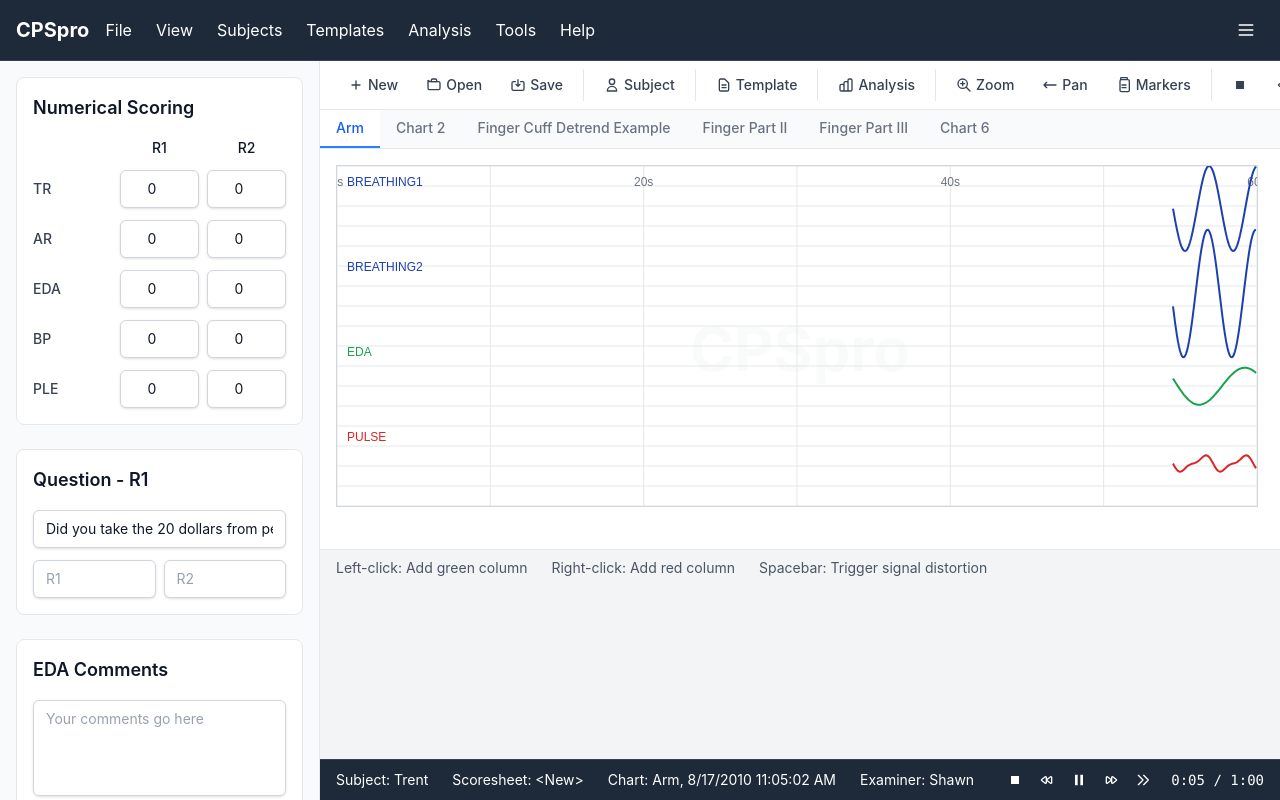
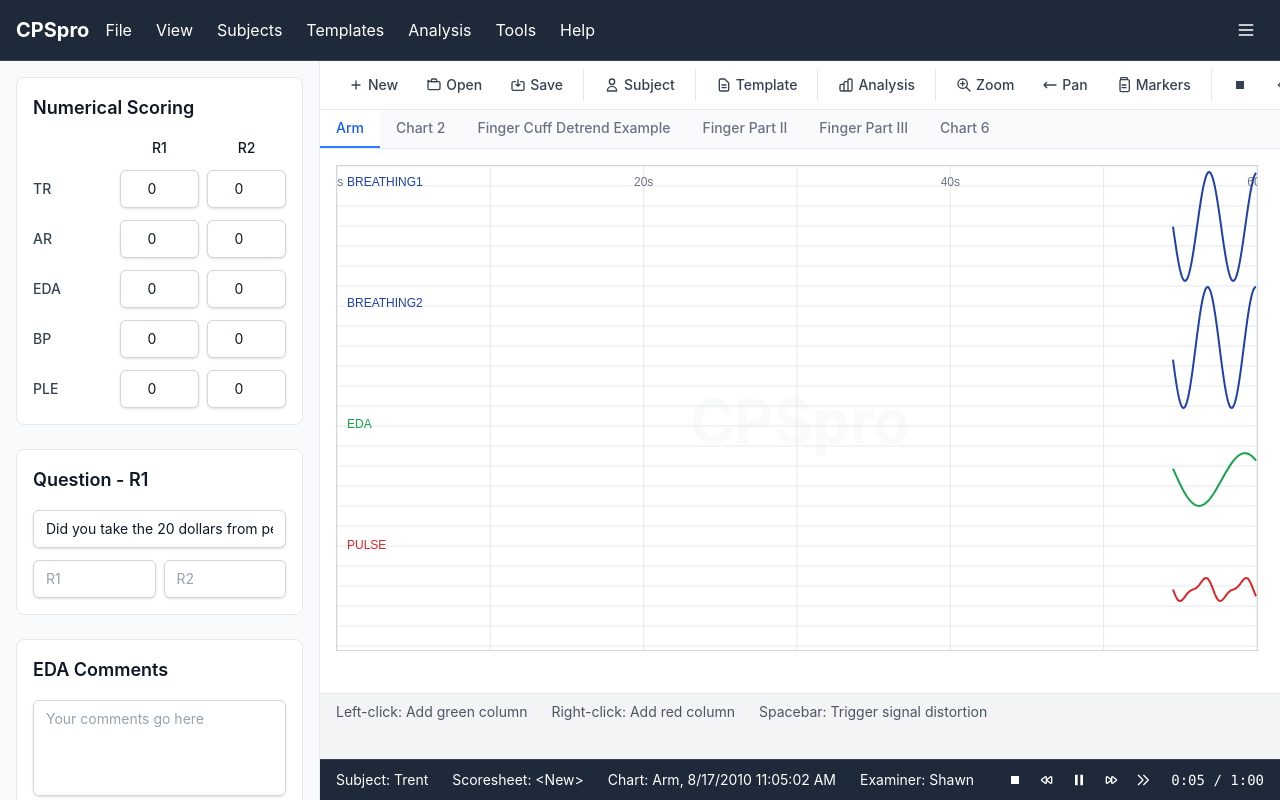
Before and after one commit to uusammmaa/Medical-Instrument-Simulator-, a Next.js app: page / in a window 1280 px wide. Built offline with nearby package versions, Linux system fonts and the light colour scheme.

Commit message:
Add pnpm-lock.yaml to manage package dependencies and versions, ensuring consistent installations across environments. Update ChartArea component to set minimum height to 68vh for improved layout. Adjust initial signal amplitudes in simulatorStore for more realistic simulation behavior.

```diff
--- a/src/components/chart/ChartArea.tsx
+++ b/src/components/chart/ChartArea.tsx
@@ -110,7 +110,7 @@ export const ChartArea: React.FC = () => {
       <div
         id="chart-container"
         className="flex-1 relative overflow-hidden"
-        style={{ minHeight: '400px' }}
+        style={{ minHeight: '68vh' }}
         onContextMenu={(e) => e.preventDefault()}
       >
         <div className="absolute inset-0 p-4">
--- a/src/store/simulatorStore.ts
+++ b/src/store/simulatorStore.ts
@@ -8,7 +8,7 @@ const initialSignals: SignalData[] = [
     id: 'breathing1',
     type: 'breathing1',
     color: '#1e40af', // Dark blue
-    amplitude: 2.0,
+    amplitude: 1.8,
     frequency: 2, // 15 cycles per minute
     phase: 0,
     visible: true,
@@ -17,7 +17,7 @@ const initialSignals: SignalData[] = [
     id: 'breathing2',
     type: 'breathing2',
     color: '#1e40af', // Dark blue
-    amplitude: 3,
+    amplitude: 2,
     frequency: 2, // 15 cycles per minute
     phase: 0.2, // Phase shift
     visible: true,
```
Also changed, not shown: 1 other file (tests, documents, lock files or other folders).
